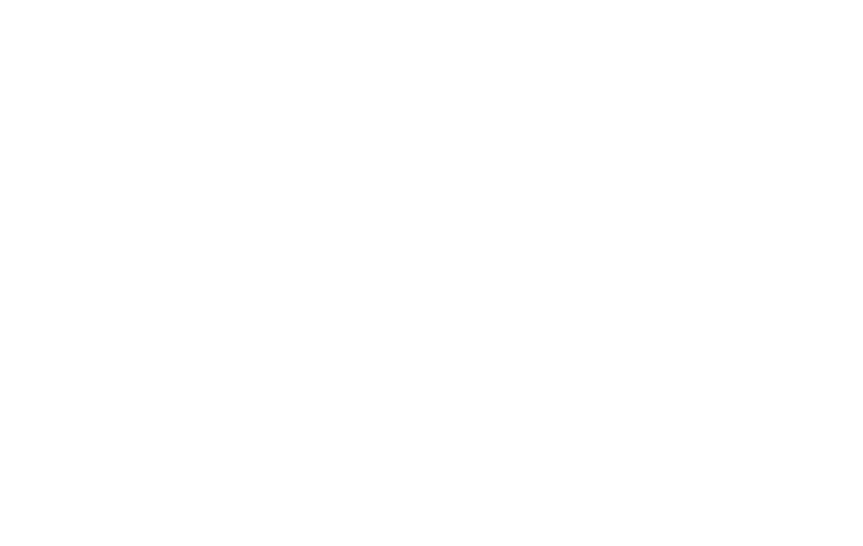
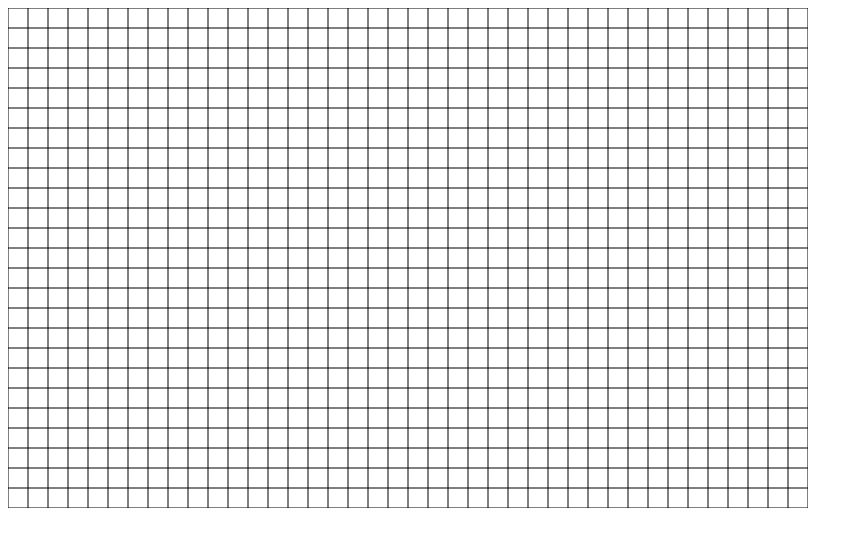
Before and after one commit to Morthyr/race-epaper, a website built with webpack: page src/index.html in a window 1280 px wide. Shown: the whole page, without its empty margins (0-863 px from the left). Built offline with nearby package versions, Linux system fonts and the light colour scheme.

Commit message:
indicator at mouse in a gridsystem

```diff
--- a/src/bootstrap.ts
+++ b/src/bootstrap.ts
@@ -1,14 +1,44 @@
+import DrawingTool from "./drawingTool";
+
 const text = "Hello, World!"
 
 declare global {
     interface Window {
-        canvasContext: CanvasRenderingContext2D | null
+        drawingTool: DrawingTool
     }
 }
 
+var layers = 0
+const addContextLayer = (parentEl: HTMLElement) => {
+    const id = layers;
+    layers++;
+
+    const canvasEl = document.createElement("canvas");
+    canvasEl.id = "layer" + id;
+    canvasEl.width = 800;
+    canvasEl.height = 500;
+
+    const style = canvasEl.style;
+    style.zIndex = id.toString();
+    style.position = "absolute";
+    style.left = "0";
+    style.top = "0";
+
+    parentEl.appendChild(canvasEl);
+    return canvasEl.getContext('2d');
+}
+
 export function bootstrap() {
-    const canvasEl = document.createElement('canvas');
-    document.body.appendChild(canvasEl);
-    const canvasContext = canvasEl.getContext('2d');
-    window.canvasContext = canvasContext;
+    let parentEl = document.getElementById("canvas-parent");
+    if(parentEl == null){
+        parentEl = document.createElement("div")
+        document.body.appendChild(parentEl);
+    }
+    const contexts = [
+        addContextLayer(parentEl),
+        addContextLayer(parentEl)
+    ];
+    const gap = 20;
+    const drawingTool = new DrawingTool(parentEl, contexts, gap);
+    window.drawingTool = drawingTool;
 }
--- /dev/null
+++ b/src/drawingTool.ts
@@ -0,0 +1,91 @@
+const cannotDraw = "Cannot draw!"
+
+interface ICache {
+    drawIndicator: IDrawIndicatorArgs | null
+}
+
+interface IDrawIndicatorArgs {
+    x: number,
+    y: number
+}
+
+class Canvas {
+    constructor(public context: CanvasRenderingContext2D | null) {
+    }
+    get width() { return this.context?.canvas.width || 100 };
+    get height() { return this.context?.canvas.height || 100 };
+}
+
+export default class DrawingTool {
+    private contexts: Canvas[]
+    /**
+     * Initialize the tool with @typedef {CanvasRenderingContext2D}
+     */
+    constructor(parentEl: HTMLElement, contexts: (CanvasRenderingContext2D | null)[], private gap: number) {
+        this.contexts = contexts.map(c => new Canvas(c));
+        this.drawGrid();
+        parentEl.onmousemove = this.onMouseMove;
+    }
+
+    /**
+     * Draws a grid system with specified gap
+     * @property {number} gap as width and height
+     */
+    drawGrid() {
+        const w = this.contexts[0].width;
+        const h = this.contexts[0].height;
+        const ctx = this.contexts[0].context
+        if(ctx) {
+            ctx.fillStyle = 'white'
+            ctx.fillRect(0, 0, w, h);
+            ctx.save();
+            ctx.restore();
+            ctx.beginPath();
+
+            for (let wi = 0; wi <= w; wi += this.gap) {
+                ctx.moveTo(wi, 0);
+                ctx.lineTo(wi, h);
+            }
+
+            for (let hi = 0; hi <= h; hi += this.gap) {
+                ctx.moveTo(0, hi);
+                ctx.lineTo(w, hi);
+            }
+
+            ctx.stroke();
+            ctx.save();
+        } else {
+            console.log(cannotDraw);
+        }
+    }
+
+    private cache: ICache = {
+        drawIndicator: null
+    }
+
+    drawIndicator(args: IDrawIndicatorArgs) {
+        if(this.cache.drawIndicator?.x == args.x && this.cache.drawIndicator.y == args.y)
+            return;
+
+        this.cache.drawIndicator = args;
+
+        const ctx = this.contexts[1].context;
+        const w = this.contexts[1].width;
+        const h = this.contexts[1].height;
+
+        if(ctx) {
+            ctx.clearRect(0, 0, w, h);
+            ctx.fillStyle = 'grey';
+            ctx.beginPath();
+            ctx.arc(this.gap * args.x, this.gap * args.y, this.gap / 2, 0, Math.PI * 2);
+            ctx.fill();
+            ctx.stroke();
+        }
+    }
+
+    onMouseMove = (e: MouseEvent) => {
+        const x = Math.round(e.offsetX / this.gap);
+        const y = Math.round(e.offsetY / this.gap);
+        this.drawIndicator({ x, y });
+    }
+}
--- a/src/index.html
+++ b/src/index.html
@@ -1,5 +1,6 @@
 <html>
     <head></head>
     <body>
+        <div id="canvas-parent" style="position:relative; width:800px; height:500px"></div>
     </body>
 </html>
--- a/tsconfig.json
+++ b/tsconfig.json
@@ -57,7 +57,7 @@
     // "inlineSources": true,                 /* Emit the source alongside the sourcemaps within a single file; requires '--inlineSourceMap' or '--sourceMap' to be set. */
 
     /* Experimental Options */
-    // "experimentalDecorators": true,        /* Enables experimental support for ES7 decorators. */
+    "experimentalDecorators": true,        /* Enables experimental support for ES7 decorators. */
     // "emitDecoratorMetadata": true,         /* Enables experimental support for emitting type metadata for decorators. */
 
     /* Advanced Options */
```
